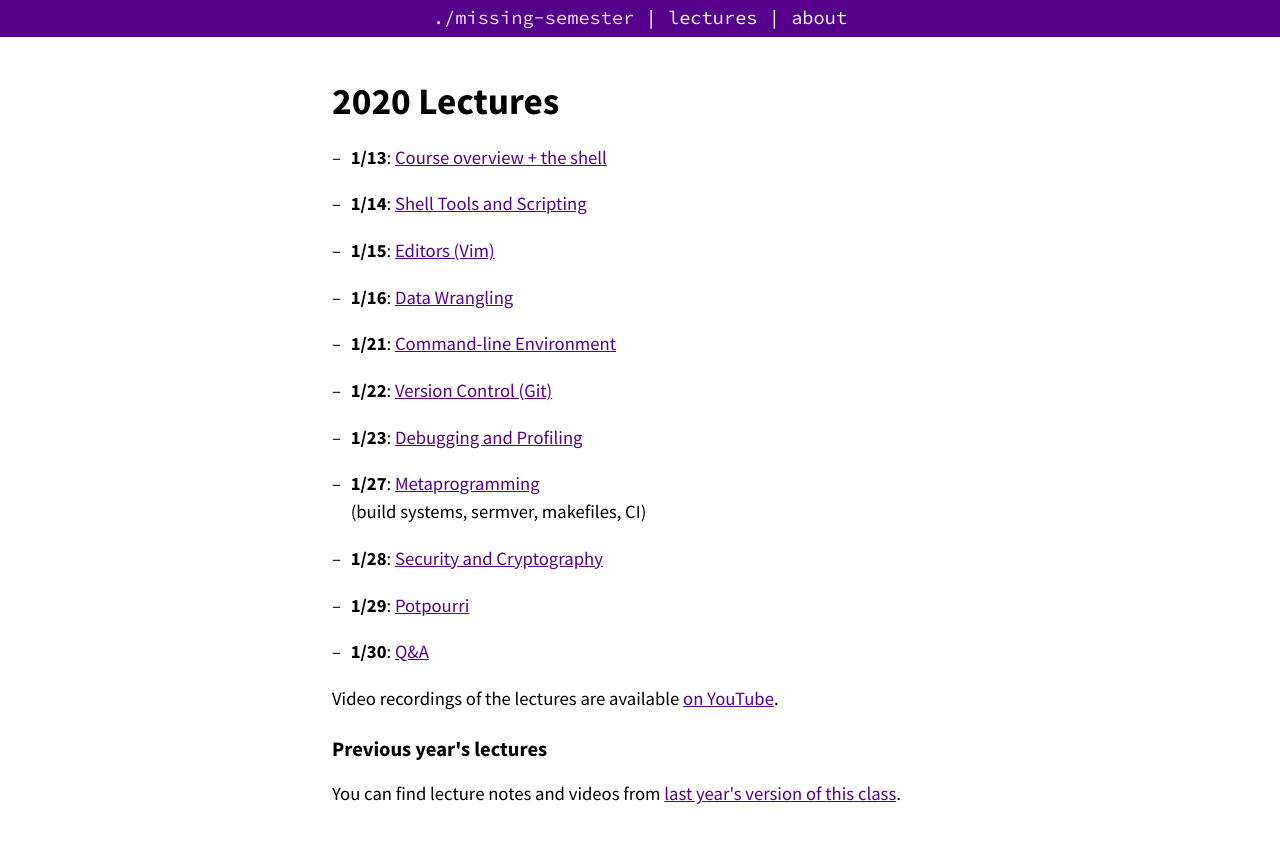
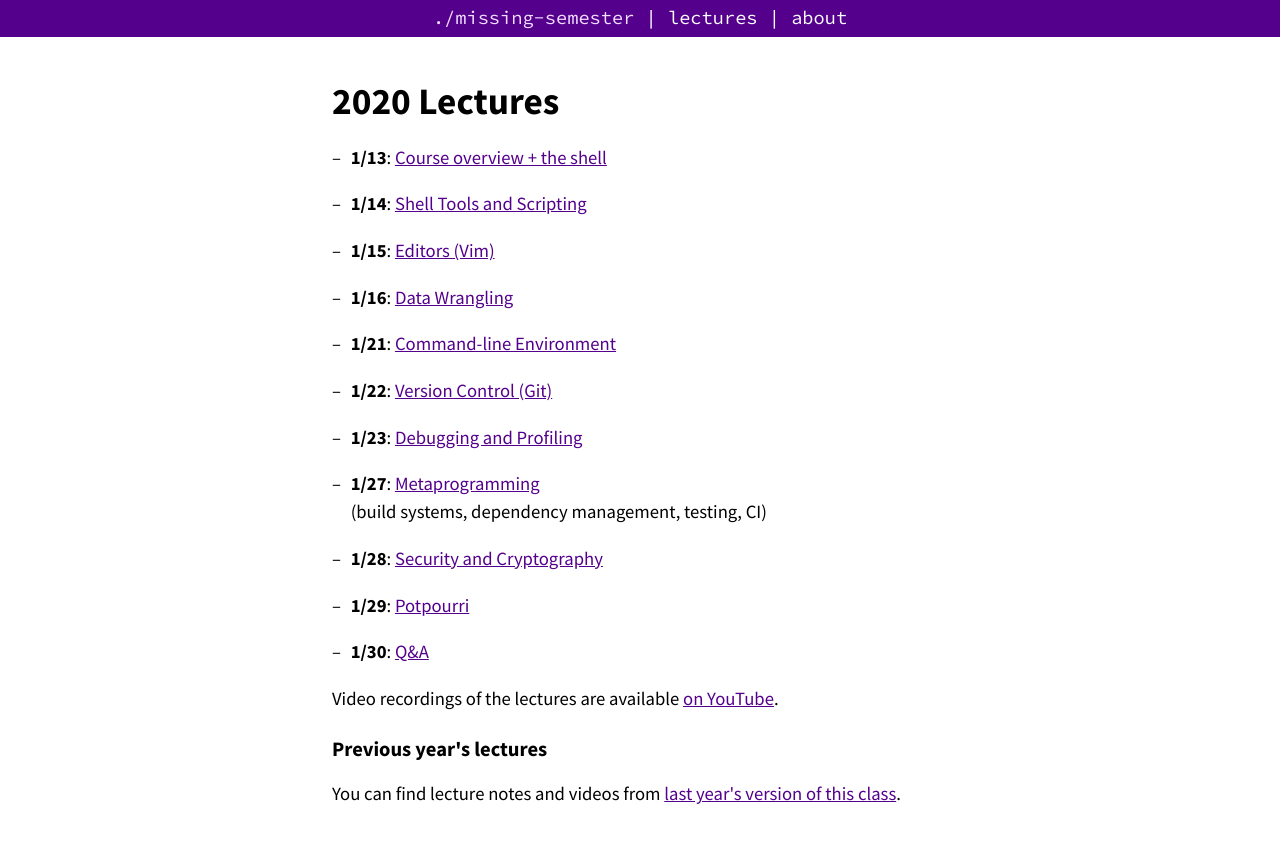
Before and after one commit to missing-semester-cn/missing-semester-cn.github.io, a Jekyll site: the page built from _2020/index.html, in a window 1280 px wide. Shown: the top 843 px of the page. Built offline with Jekyll 4.4.1, drawn with Linux system fonts in a browser that asks for light colours.

Commit message:
Update description

```diff
--- a/_2020/metaprogramming.md
+++ b/_2020/metaprogramming.md
@@ -1,7 +1,7 @@
 ---
 layout: lecture
 title: "Metaprogramming"
-details: build systems, sermver, makefiles, CI
+details: build systems, dependency management, testing, CI
 date: 2019-01-27
 ready: true
 video:
```
